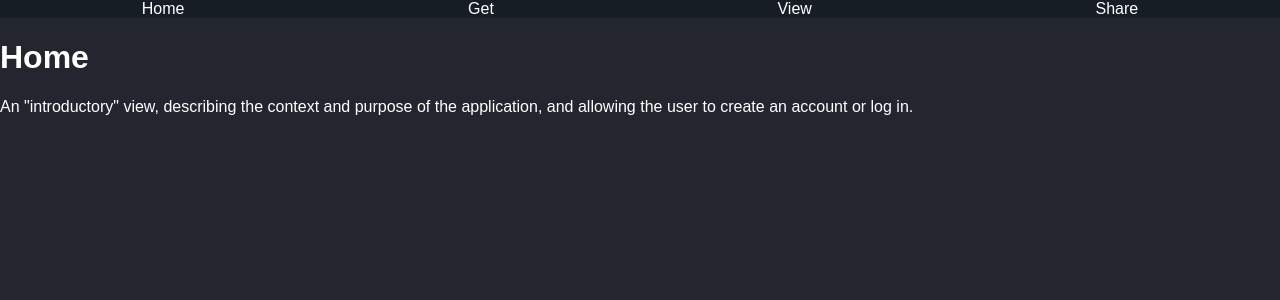
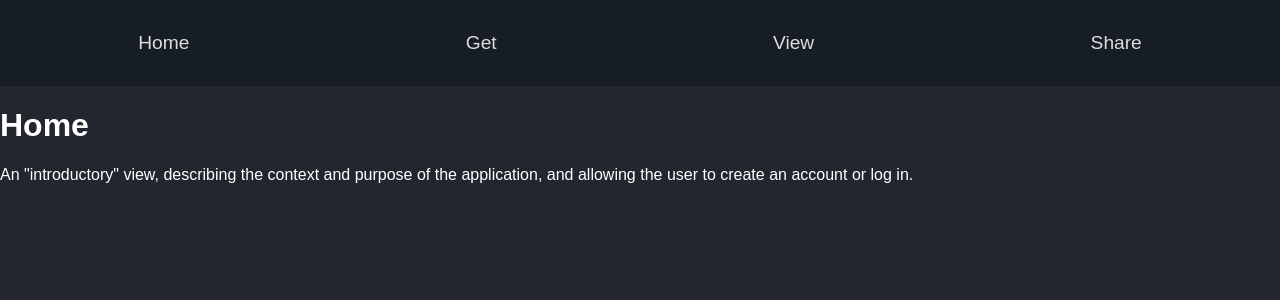
Before and after one commit to leftamarc/CITS3403-Project, a Flask app: page / in a window 1280 px wide. Shown: the top 300 px of the page. Run offline with Flask 3, Linux system fonts and the light colour scheme.

Commit message:
Modified the header tabs to light up when hovered.
Added padding to header tabs

```diff
--- a/app/static/style.css
+++ b/app/static/style.css
@@ -20,10 +20,20 @@ html, body {
 
 .header-tabs {
     display: flex;
+    flex-direction: row;
+    font-size: 1.2rem;
     justify-content: space-around;
-    cursor: pointer;
     list-style-type: none;
     margin: 0;
-    padding: 0;
+    padding: 2rem 0;
     background-color: #171d25;
 }
+
+.header-tabs li {
+    color: #dcdedf;
+    cursor: pointer;
+}
+
+.header-tabs li:hover {
+    color: white;
+}
```
